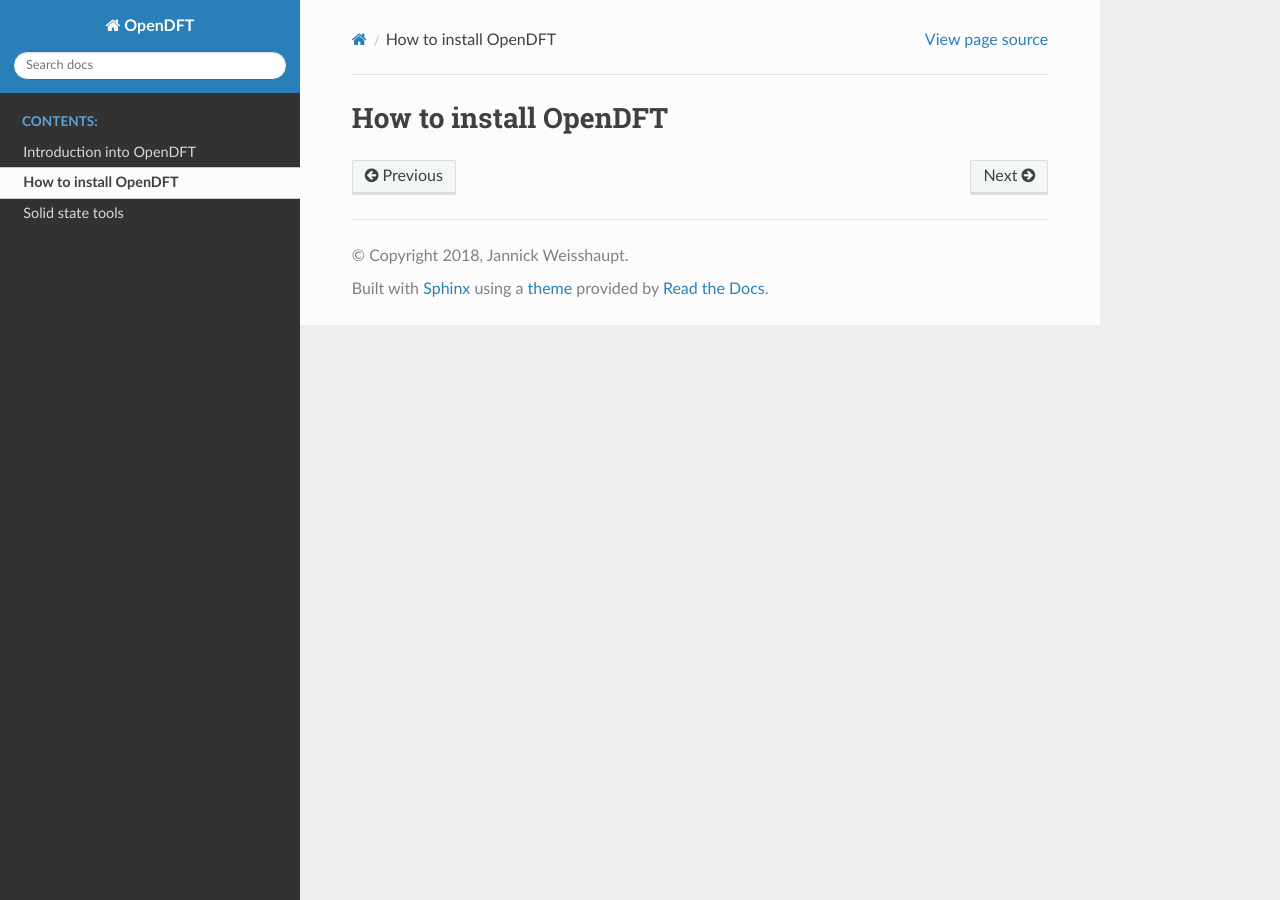
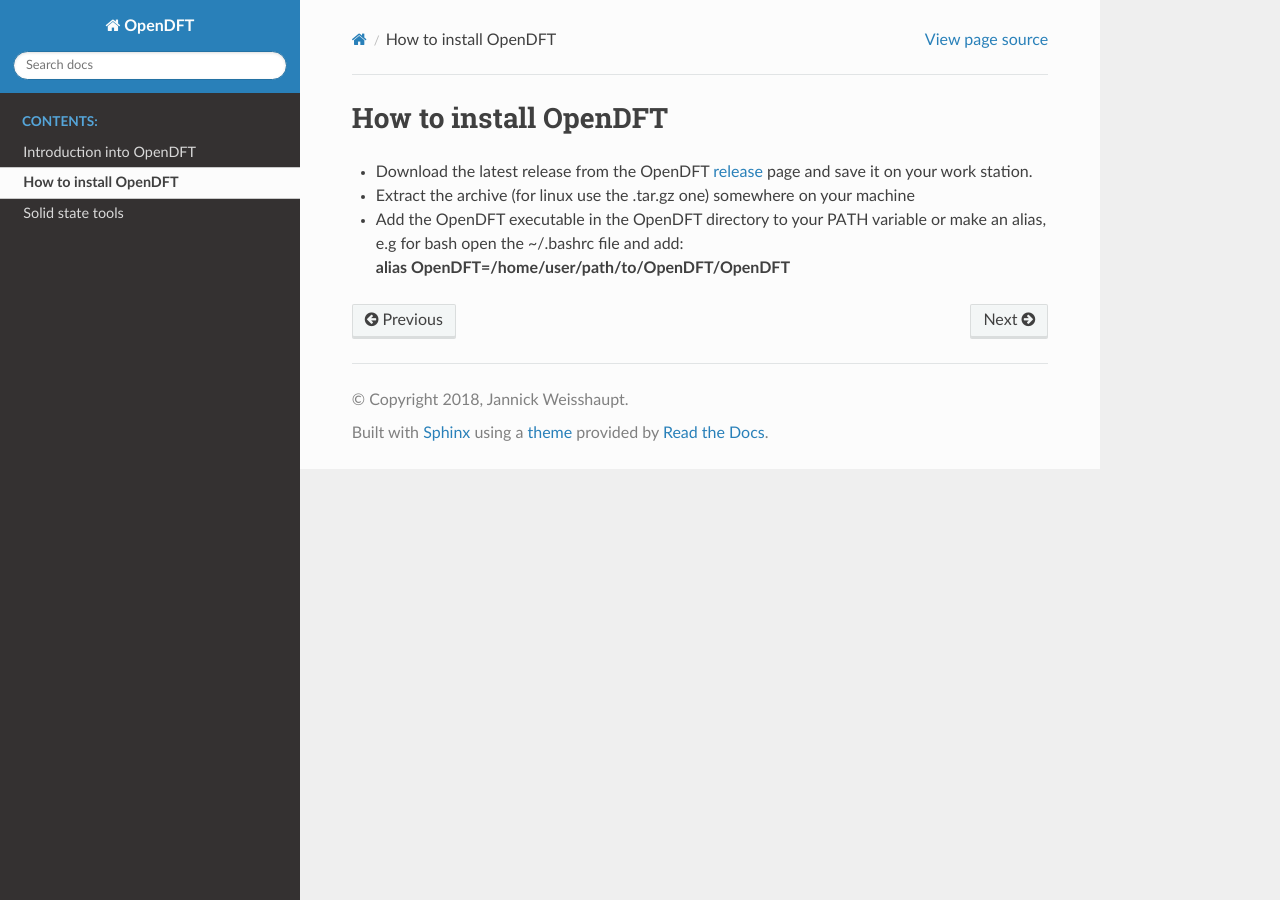
Before and after one commit to JannickWeisshaupt/OpenDFT, a Sphinx documentation site: the page built from docs/installation.rst, in a window 1280 px wide. Built offline with Sphinx 7.4.7 and the Read the Docs theme 2.0.0, drawn with Linux system fonts in a browser that asks for light colours.

Commit message:
- added setup file

```diff
--- a/docs/index.rst
+++ b/docs/index.rst
@@ -5,6 +5,11 @@
 
 Welcome to OpenDFT's documentation!
 ===================================
+OpenDFT is a free and open source software that brings cutting edge solid state research to the people. It is a graphical program that
+interacts with various scientific terminal based solid state software packages. It visualizes inputs, such as the crystal structure and
+outputs, such as band structures and optical spectra and can start and control calculations, which are done by the respective scientific
+solid state package. OpenDFT is designed to be DFT engine agnostic so that you can easily switch between different scientific codes and
+compare results seamlessly.
 
 .. toctree::
    :maxdepth: 2
--- a/docs/installation.rst
+++ b/docs/installation.rst
@@ -1,3 +1,12 @@
 #######################
 How to install OpenDFT
 #######################
+
+- Download the latest release from the OpenDFT release_ page and save it on your work station.
+- Extract the archive (for linux use the .tar.gz one) somewhere on your machine
+- Add the OpenDFT executable in the OpenDFT directory to your PATH variable or make an alias, e.g for bash open the ~/.bashrc file and add:|br| **alias OpenDFT=/home/user/path/to/OpenDFT/OpenDFT**
+
+.. _release: https://github.com/JannickWeisshaupt/OpenDFT/releases
+.. |br| raw:: html
+
+    <br />
--- /dev/null
+++ b/docs/setup.py
@@ -0,0 +1,9 @@
+from distutils.core import setup
+
+setup(
+    name='OpenDFT',
+    version='1.51',
+    packages=['src',],
+    license='',
+    long_description=open('README.md').read(),
+)
```
Also changed, not shown: 6 other files.
